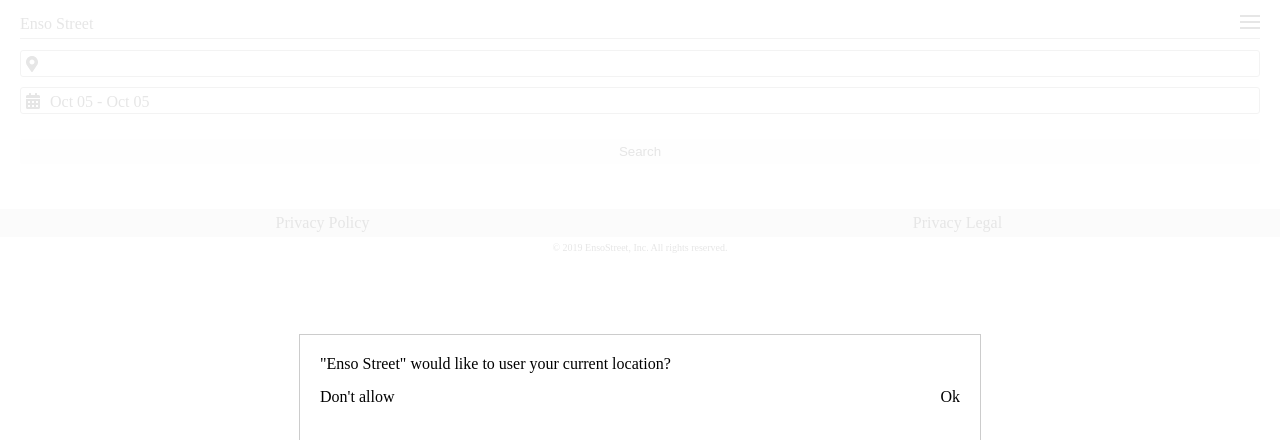
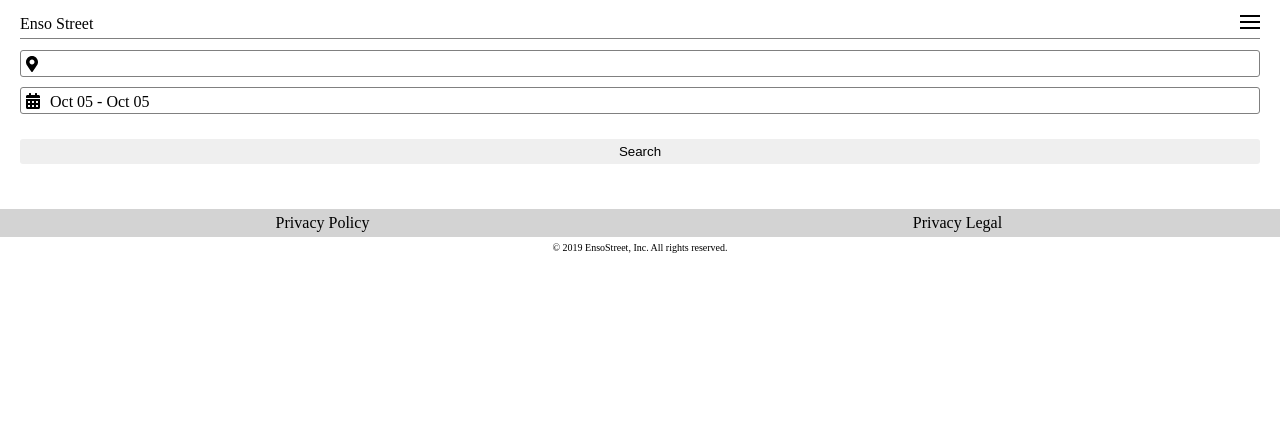
Before and after one commit to liquidMocha/enso-street, a React (Create React App) app: page / in a window 1280 px wide. Shown: the top 440 px of the page. Built offline with nearby package versions, Linux system fonts and the light colour scheme; no server answers.

Commit message:
remove location permission popup from homepage
[#169115001] (https://www.pivotaltracker.com/story/show/169115001)

```diff
--- a/src/HomePage.js
+++ b/src/HomePage.js
@@ -7,38 +7,14 @@ import {faCalendarAlt, faMapMarkerAlt} from '@fortawesome/free-solid-svg-icons';
 import DateRangePickerModal from "./DateRangePickerModal";
 import LocationPickerModal from "./LocationPickerModal";
 import './styles/Sizing.scss';
-import Modal from "react-modal";
 
 const HomePage = () => {
     const [displayDatePicker, toggleDatePicker] = useState(false);
     const [displayLocationPicker, toggleLocationPicker] = useState(false);
     const [rentDate, setRentDate] = useState(new Date());
     const [returnDate, setReturnDate] = useState(new Date());
-    const [displayLocationPermission, toggleLocationPermissionPopup] = useState(true);
-    const [hasAskedLocationPermission, setHasAskedLocationPermission] = useState(false);
 
     const dateFormatter = new Intl.DateTimeFormat('en-US', {month: 'short', day: '2-digit'});
-
-    const popupModalStyles = {
-        content: {
-            top: '50%',
-            left: '50%',
-            transform: 'translate(-50%, -50%)',
-            fontSize: '16px',
-            height: '90px',
-            width: '50vw',
-            borderRadius: 0
-        }
-    };
-
-    window.navigator.permissions.query({name: 'geolocation'})
-        .then((result) => {
-            if (result.state === 'granted' || result.state === 'denied') {
-                setHasAskedLocationPermission(true);
-            } else {
-                setHasAskedLocationPermission(false);
-            }
-        });
 
     return (
         <div>
@@ -62,23 +38,6 @@ const HomePage = () => {
                     <button id='home-page-search-button'>Search</button>
                 </div>
             }
-            <Modal id='location-permission-modal'
-                   isOpen={displayLocationPermission && !hasAskedLocationPermission}
-                   overlayClassName="popup-modal-overlay"
-                   style={popupModalStyles}>
-                "Enso Street" would like to user your current location?
-                <div className='horizontal-layout button-group'>
-                    <div id='do-not-allow-location-button' onClick={() => {
-                        toggleLocationPermissionPopup(false);
-                        toggleLocationPicker(true);
-                    }}>Don't allow
-                    </div>
-                    <div id='allow-location-button' onClick={() => {
-                        toggleLocationPermissionPopup(false);
-                    }}>Ok
-                    </div>
-                </div>
-            </Modal>
             <DateRangePickerModal displayDatePicker={displayDatePicker}
                                   toggleDatePicker={toggleDatePicker}
                                   setRentDate={setRentDate}
```
